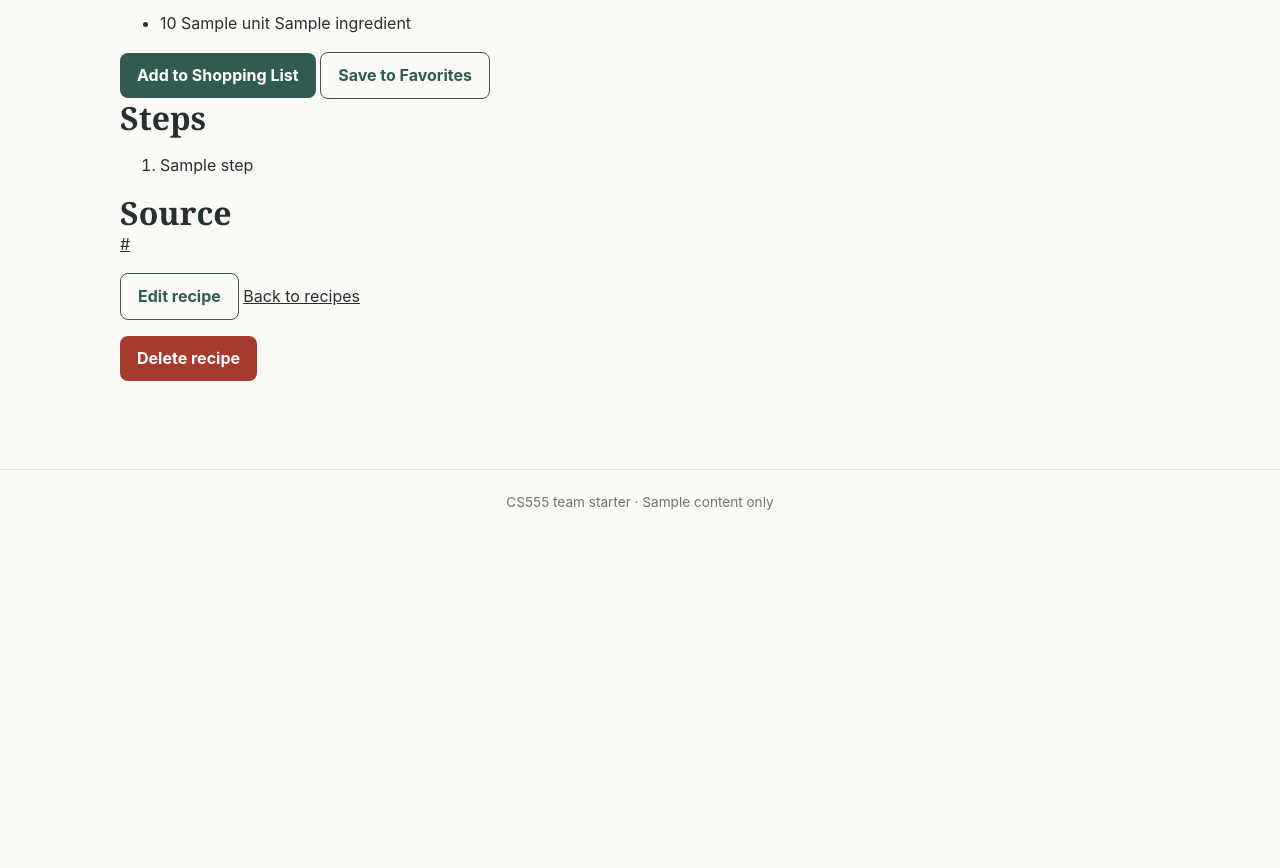
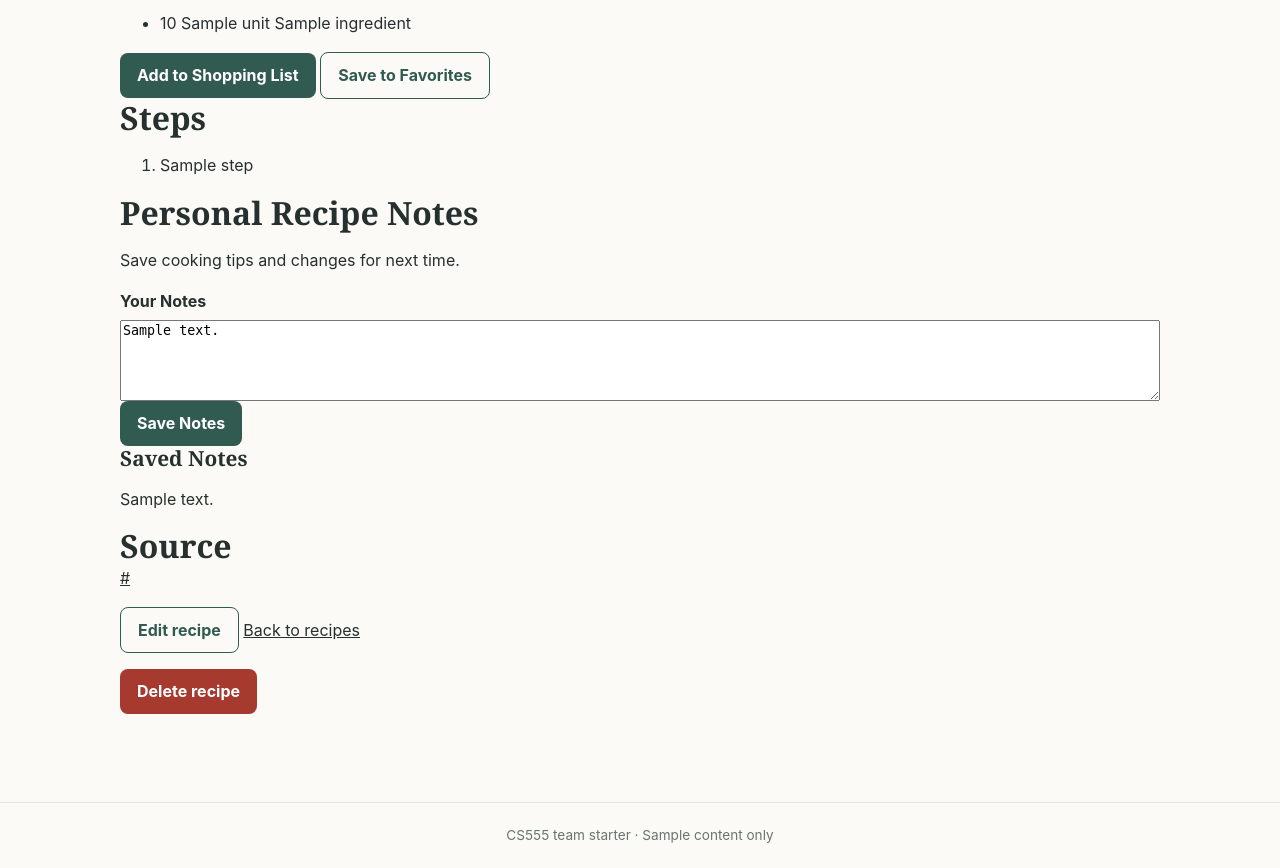
Before and after one commit to CodeWonkey/SSW555-SIT_SCRUM-Recipe-App, a Flask app: template app/templates/recipe_detail.html in a window 1280 px wide. Shown: the part 488-1356 px from the top of the page. Before the commit the page ends 998 px from the top, so only its background shows below. Run offline with Flask 3, Linux system fonts and the light colour scheme; the template is opened without the code that fills it: most values are stand-ins (such as "Sample title", 1, 10 or a date in 2020).

Commit message:
Update recipe_detail.html

```diff
--- a/app/templates/recipe_detail.html
+++ b/app/templates/recipe_detail.html
@@ -49,6 +49,30 @@
     </ol>
   </section>
 
+  <section>
+    <h2>Personal Recipe Notes</h2>
+    <p>Save cooking tips and changes for next time.</p>
+
+    <form method="POST"
+          action="{{ url_for('main.save_recipe_notes', recipe_id=recipe.id) }}">
+
+      <div class="form-field">
+        <label for="notes">Your Notes</label>
+        <textarea id="notes"
+                  name="notes"
+                  rows="5"
+                  placeholder="Add your cooking notes here...">{{ recipe.notes }}</textarea>
+      </div>
+
+      <button type="submit" class="button">Save Notes</button>
+    </form>
+
+    {% if recipe.notes %}
+      <h3>Saved Notes</h3>
+      <p style="white-space: pre-wrap;">{{ recipe.notes }}</p>
+    {% endif %}
+  </section>
+
   {% if recipe.source_link %}
     <section>
       <h2>Source</h2>
```
